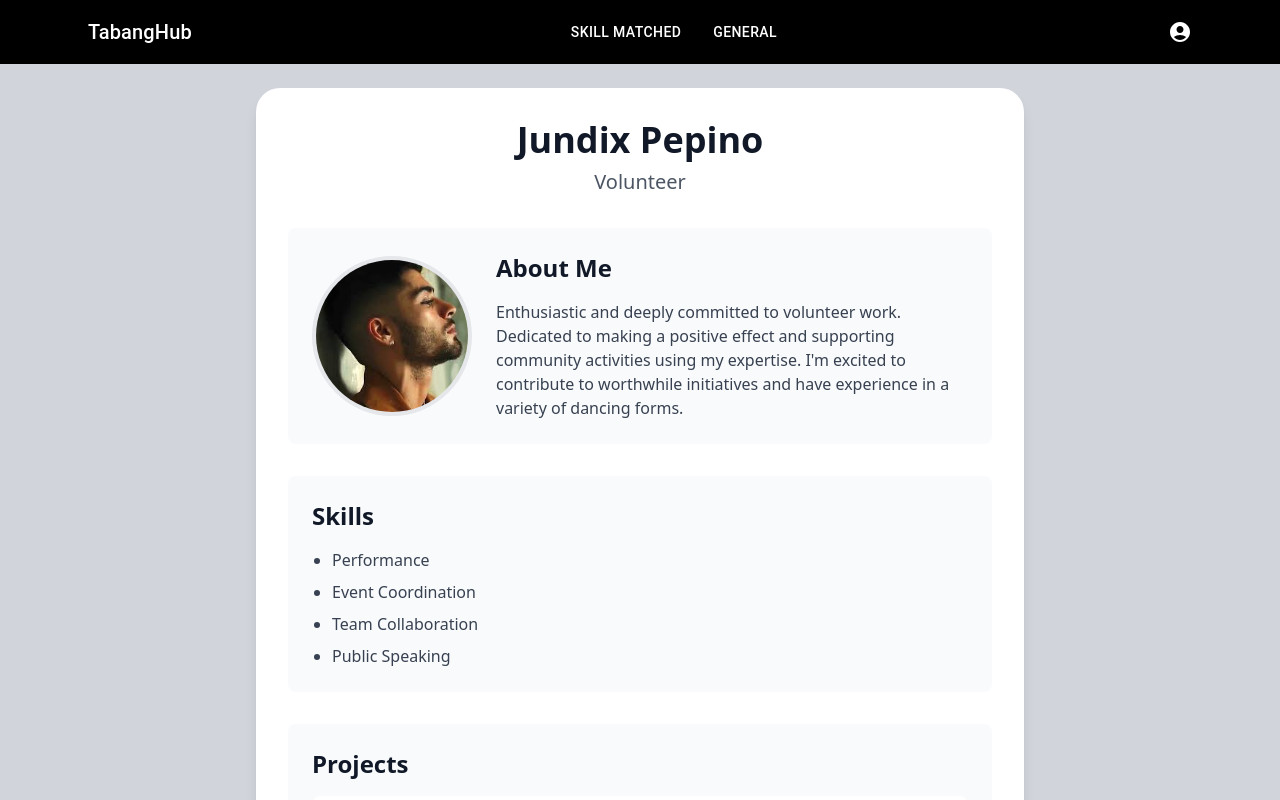
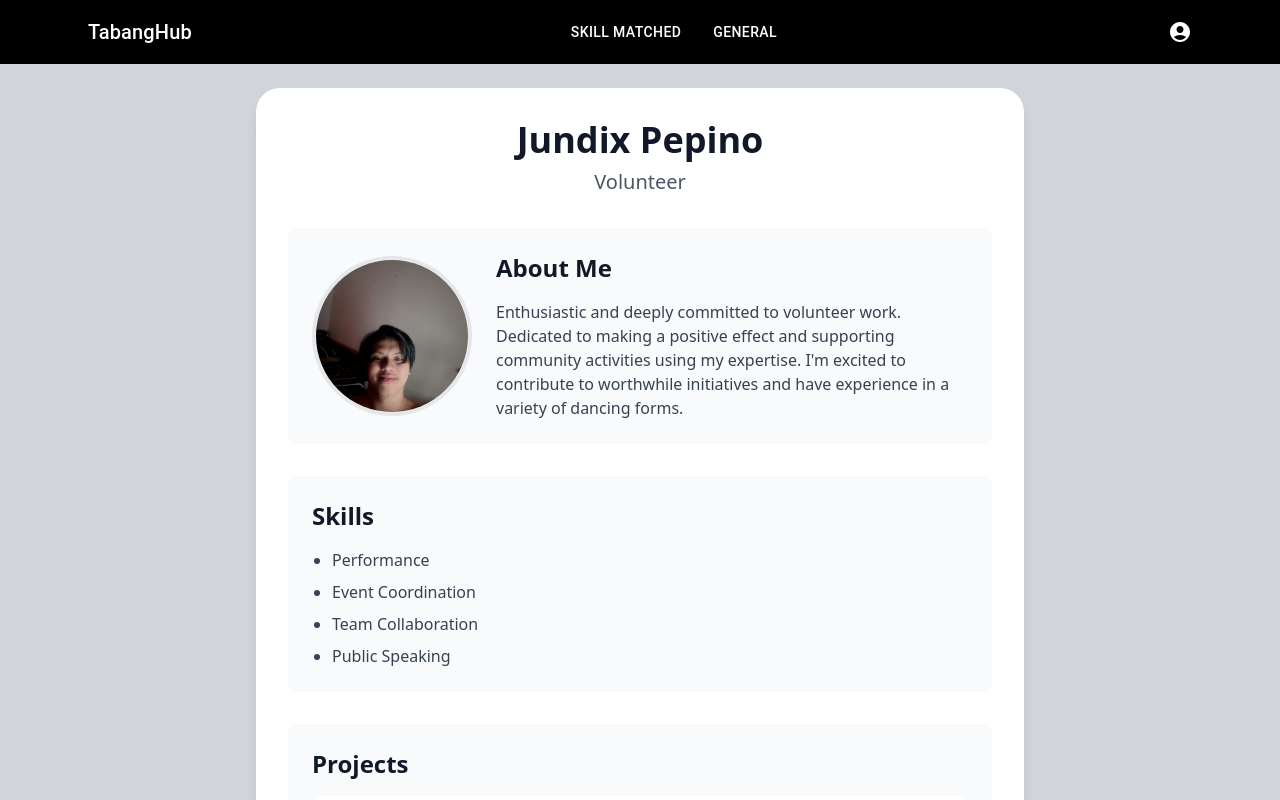
Before and after one commit to jundixs/TabangHub, a Next.js app in the folder frontend/: page /volunteer/profile in a window 1280 px wide. Shown: the top 800 px of the page. Built offline with nearby package versions, Linux system fonts and the light colour scheme.

Commit message:
replace image

```diff
--- a/frontend/src/app/volunteer/profile/page.jsx
+++ b/frontend/src/app/volunteer/profile/page.jsx
@@ -17,7 +17,7 @@ export default function Profile() {
           <div className="w-40 h-40 flex-shrink-0">
             {/* Ensure the profile picture is a circle */}
             <img
-              src="/images/choy.png" // Assuming the image is located in the public folder at /images
+              src="/images/choyax.jpg" // Assuming the image is located in the public folder at /images
               alt="Profile Picture"
               className="w-full h-full rounded-full object-cover border-4 border-gray-200"
             />
```
Also changed, not shown: frontend/public/images/choy.png (deleted), frontend/public/images/choyax.JPG (added).
